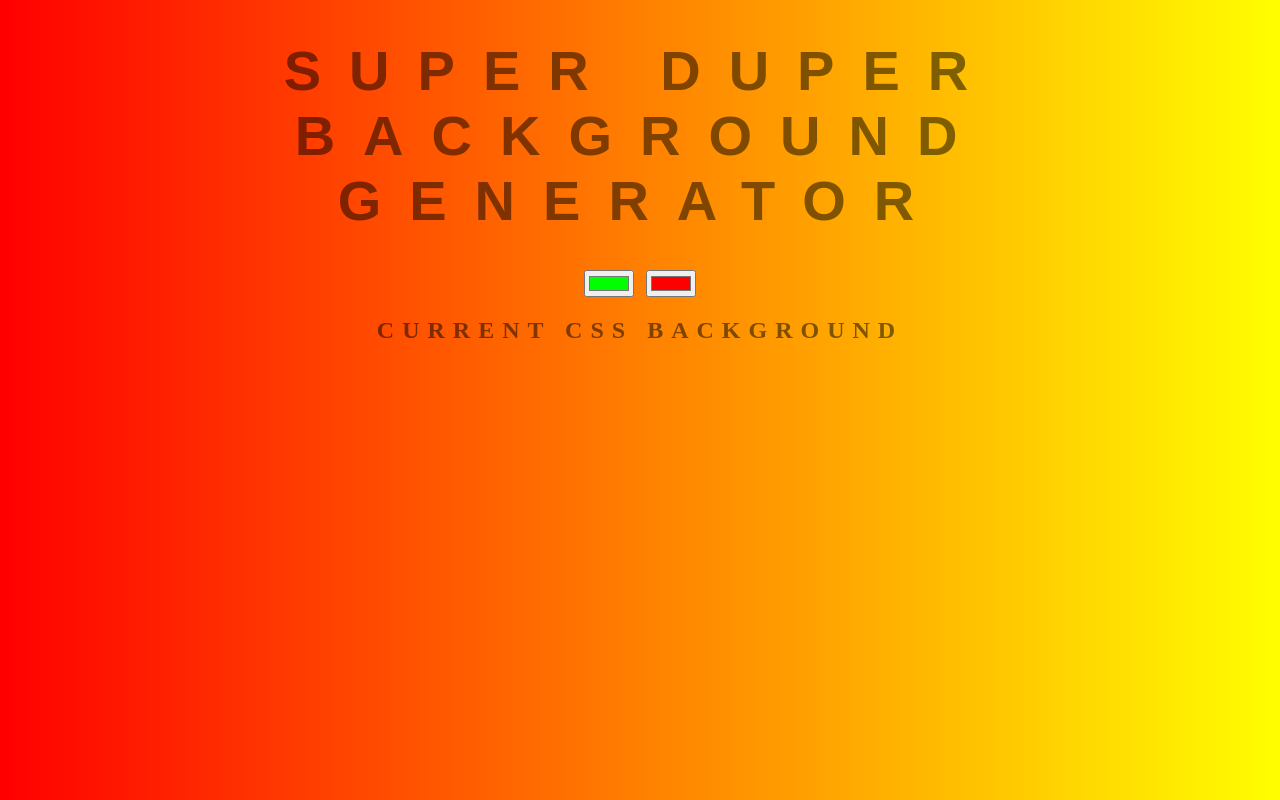
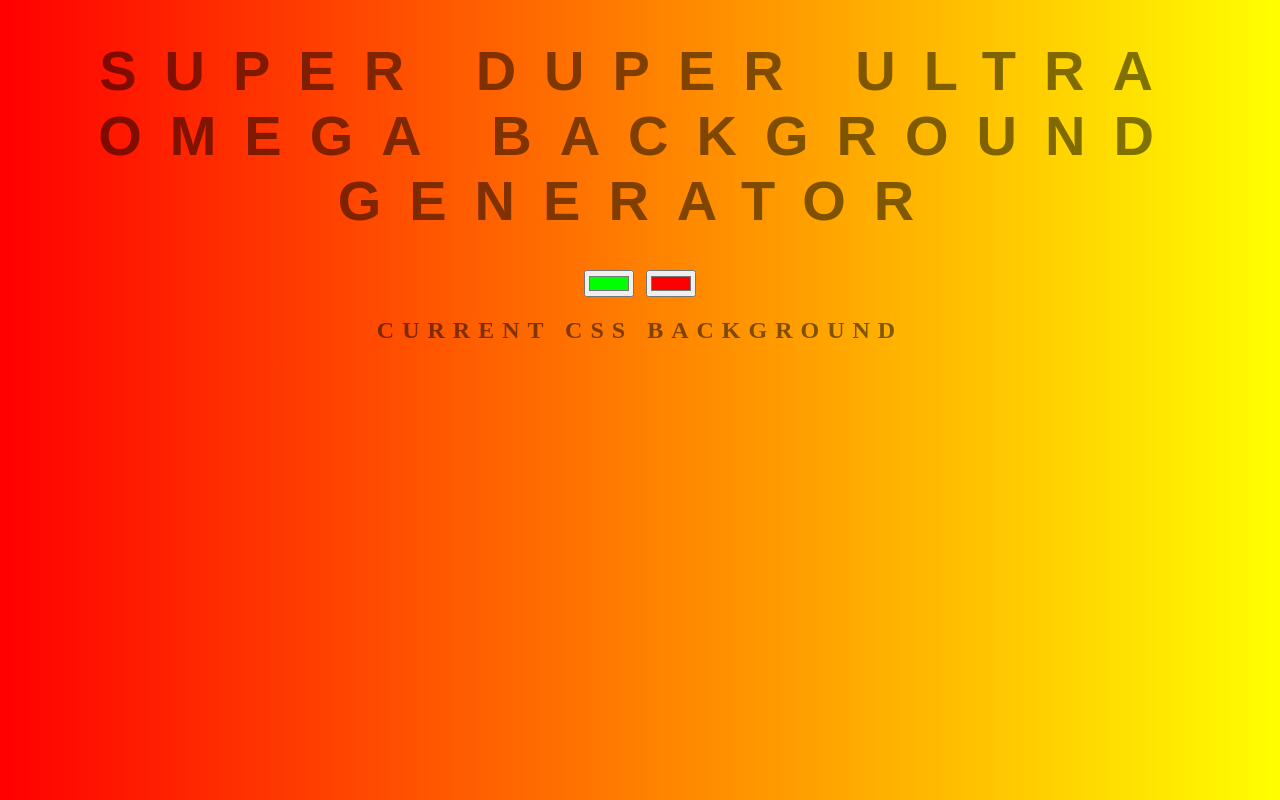
Before and after one commit to evsprout/background-generator, a plain HTML site: page index.html in a window 1280 px wide. Drawn offline with Linux system fonts and the light colour scheme.

Commit message:
Update title

```diff
--- a/index.html
+++ b/index.html
@@ -5,7 +5,7 @@
 	<link rel="stylesheet" type="text/css" href="style.css">
 </head>
 <body id="gradient">
-	<h1>Super Duper Background Generator</h1>
+	<h1>Super Duper Ultra Omega Background Generator</h1>
 	<input class="color1" type="color" name="color1" value="#00ff00">
 	<input class="color2" type="color" name="color2" value="#ff0000">
 	<h2>Current CSS Background</h2>
```
